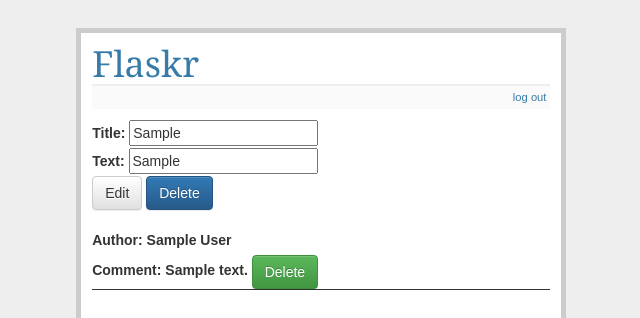
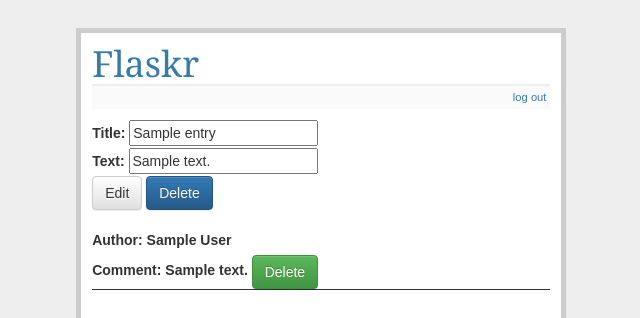
Before and after one commit to ipdae/flaskr, a Flask app: template templates/show_entry.html in a window 1280 px wide. Shown: the top 318 px of the page, without its empty margins (319-959 px from the left). Run offline with Flask 2, Linux system fonts and the light colour scheme; the visitor is signed in with stand-in values (Sample User, id 1); the template is opened without the code that fills it: most values are stand-ins (such as "Sample title", 1, 10 or a date in 2020); some libraries are stand-ins or nearby versions.

Commit message:
html 태그 정리

```diff
--- a/templates/show_entry.html
+++ b/templates/show_entry.html
@@ -28,52 +28,52 @@
   $("[name=comment]").change(commentLength);
   })
 </script>
-<form action="{{ url_for('edit_entry',id=entry.id) }}" method=post class=edit-entry role=form>
-  <div class=entry-title>
+<form action="{{ url_for('edit_entry',id=entry.id) }}" method="post" class="edit-entry" role="form">
+  <div class="entry-title">
 	<label>Title:</label>
-	<input type=text name=title value={{ entry["title"] }}>
+	<input type="text" name="title" value="{{ entry["title"] }}">
   </div>
-  <div class=entry-text>
+  <div class="entry-text">
 	<label>Text:</label>
-	<input type=text name=text value={{ entry["text"]|safe }}>
+	<input type="text" name="text" value="{{ entry["text"]|safe }}">
   </div>
-  <div class=entry-buttons>
-	<input type=hidden name=entryPassword1 id=entryPassword1>
+  <div class="entry-buttons">
+	<input type="hidden" name="entryPassword1" id="entryPassword1">
 	<button type="submit" id=edit_entry class="btn btn-default">Edit</button>
 </form>
-<form action="{{ url_for('del_entry', id=entry.id) }}" method=post class=del-entry style="display: inline;">
-  <input type=hidden name=entryPassword2 id=entryPassword2>
-  <button type="submit" class="btn btn-primary" id=del_entry>Delete</button>
-</form></div>
+<form action="{{ url_for('del_entry', id=entry.id) }}" method="post" class="del-entry" style="display: inline;">
+  <input type="hidden" name="entryPassword2" id="entryPassword2">
+  <button type="submit" class="btn btn-primary" id="del_entry">Delete</button>
+</form>
+</div>
 <br>
   {% for comment in comments %} <!-- 댓글 for-->
-<form action="{{ url_for('del_comment', id=entry.id, id2=comment.id) }}" method=post class=del-comment role=form style="border-bottom-style: solid; border-width: 1px">
-  <div class=del-comment-author>
+<form action="{{ url_for('del_comment', id=entry.id, id2=comment.id) }}" method="post" class="del-comment" role="form" style="border-bottom-style: solid; border-width: 1px">
+  <div class="del-comment-author">
 	<label>Author: {{ comment.author }}</label>
   </div>
-  <div class=del-comment-comment>
+  <div class="del-comment-comment">
 	<label>Comment: {{ comment.comment }}</label>
-	<input type=hidden name=delCommentPassword id={{ comment.id }}>
-	<button type="submit" class="btn btn-success" id=del_comment name=button>Delete</button>
+	<input type="hidden" name="delCommentPassword" id="{{ comment.id }}">
+	<button type="submit" class="btn btn-success" id="del_comment" name="button">Delete</button>
   </div>
 </form>
 <br>
 {% endfor %} <!-- comment for end-->
 <br>
-<form action="{{ url_for('add_comment', id=entry.id) }}" method=pos
-t class=add-comment role=form>
-  <div class=add-comment-author>
+<form action="{{ url_for('add_comment', id=entry.id) }}" method="post" class="add-comment" role="form">
+  <div class="add-comment-author">
 	<label>Author: </label>
-	<input type=text size=10 name=author>
+	<input type="text" size="10" name="author">
   </div>
-  <div class=add-comment-comment>
+  <div class="add-comment-comment">
 	<label>Comment: </label>
 	<div>
-	<textarea name=comment rows=3 cols=20></textarea>
-	<span id=comment> / 80</span>
+	<textarea name="comment" rows="3" cols="20"></textarea>
+	<span id="comment"> / 80</span>
 	</div>
 	<label>Password:
-	  <input type=text size=5 name=addCommentPassword></label>
+	  <input type="text" size="5" name="addCommentPassword"></label>
 	<button type="submit" class="btn btn-info">Share</button>
   </div>
 </form>
```
